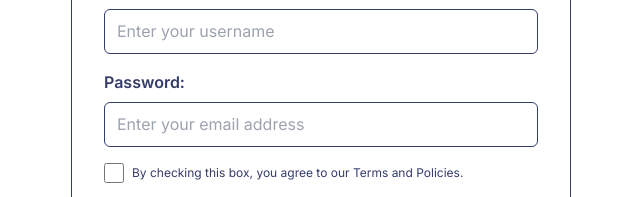
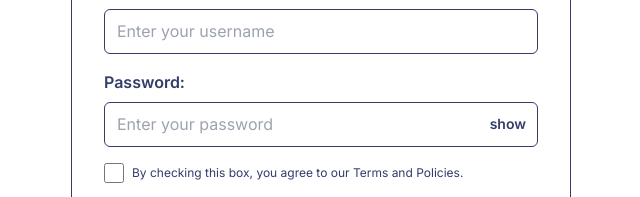
Before and after one commit to Zrnited/BankDash, a Next.js app: page / in a window 1280 px wide. Shown: the part 329-526 px from the top of the page, without its empty margins (319-959 px from the left). Built offline with nearby package versions, Linux system fonts and the light colour scheme.

Commit message:
updated login page

```diff
--- a/src/app/page.tsx
+++ b/src/app/page.tsx
@@ -30,6 +30,7 @@ export default function Home() {
   const [succNotify, setSuccNotify] = useState<string>();
   const [errNotify, setErrNotify] = useState<string>();
   const [isUserAuth, setIsUserAuth] = useState<boolean>(false);
+  const [togglePass, setTogglePass] = useState<boolean>(false);
 
   function handleChange(e: any) {
     const { name, type, value, checked } = e.target;
@@ -112,16 +113,17 @@ export default function Home() {
           />
         </div>
         {/* password */}
-        <div className="flex flex-col gap-y-2 w-full">
+        <div className="flex flex-col gap-y-2 w-full relative">
           <label className="text-[#343C6A] font-semibold">Password:</label>
           <input
             className="h-[45px] w-full border border-[#343C6A] px-3 rounded-md focus:outline-none"
             required
-            placeholder="Enter your email address"
-            type="password"
+            placeholder="Enter your password"
+            type={togglePass ? "text" : "password"}
             onChange={handleChange}
             name="password"
           />
+          <p onClick={()=>setTogglePass(!togglePass)} className="text-[#343C6A] text-sm font-semibold absolute right-3 top-11 cursor-pointer">{togglePass ? "hide" : "show"}</p>
         </div>
         {/* checkbox */}
         <div className="flex flex-row gap-y-2 w-full items-center gap-x-2">
```
